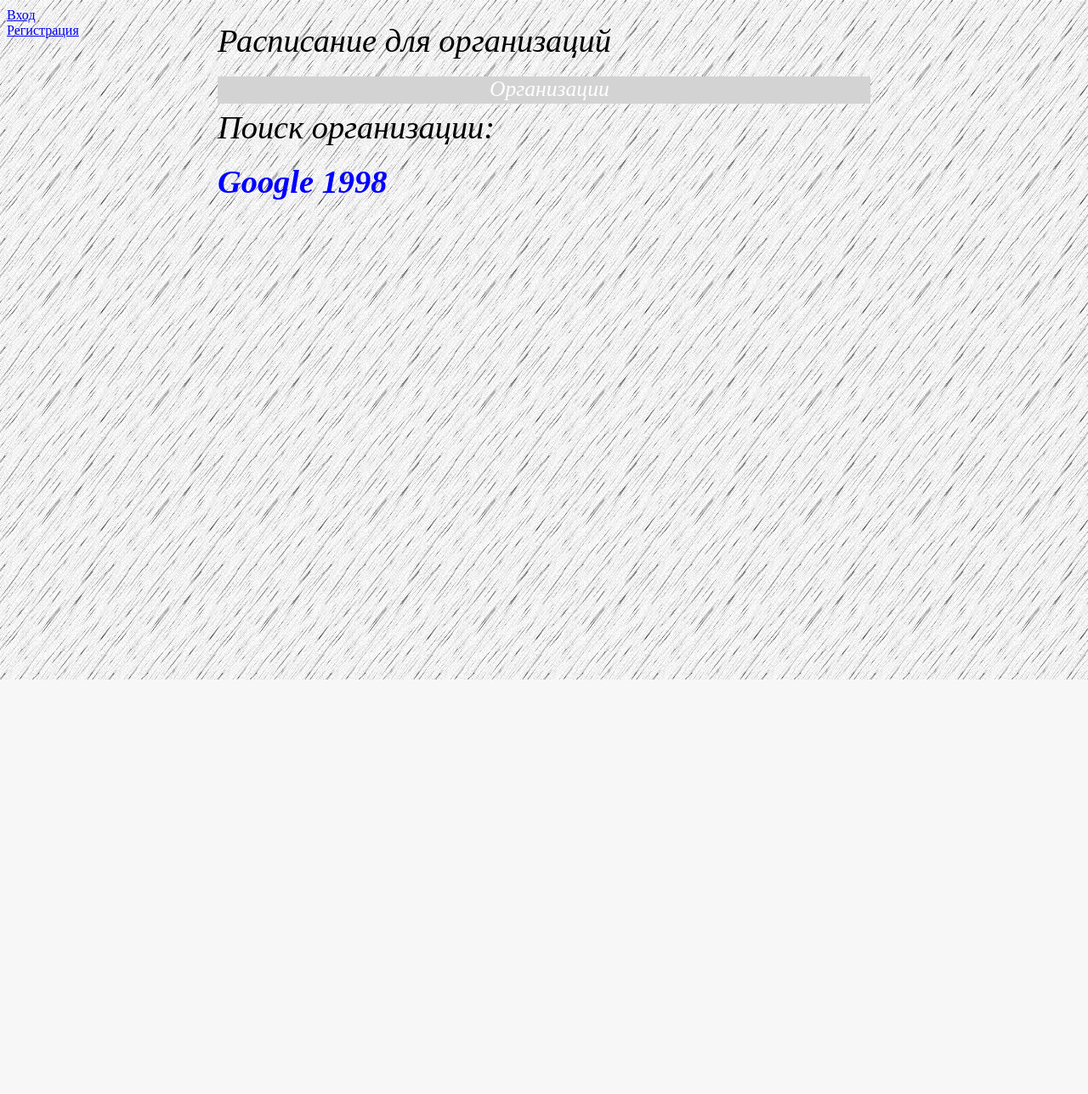
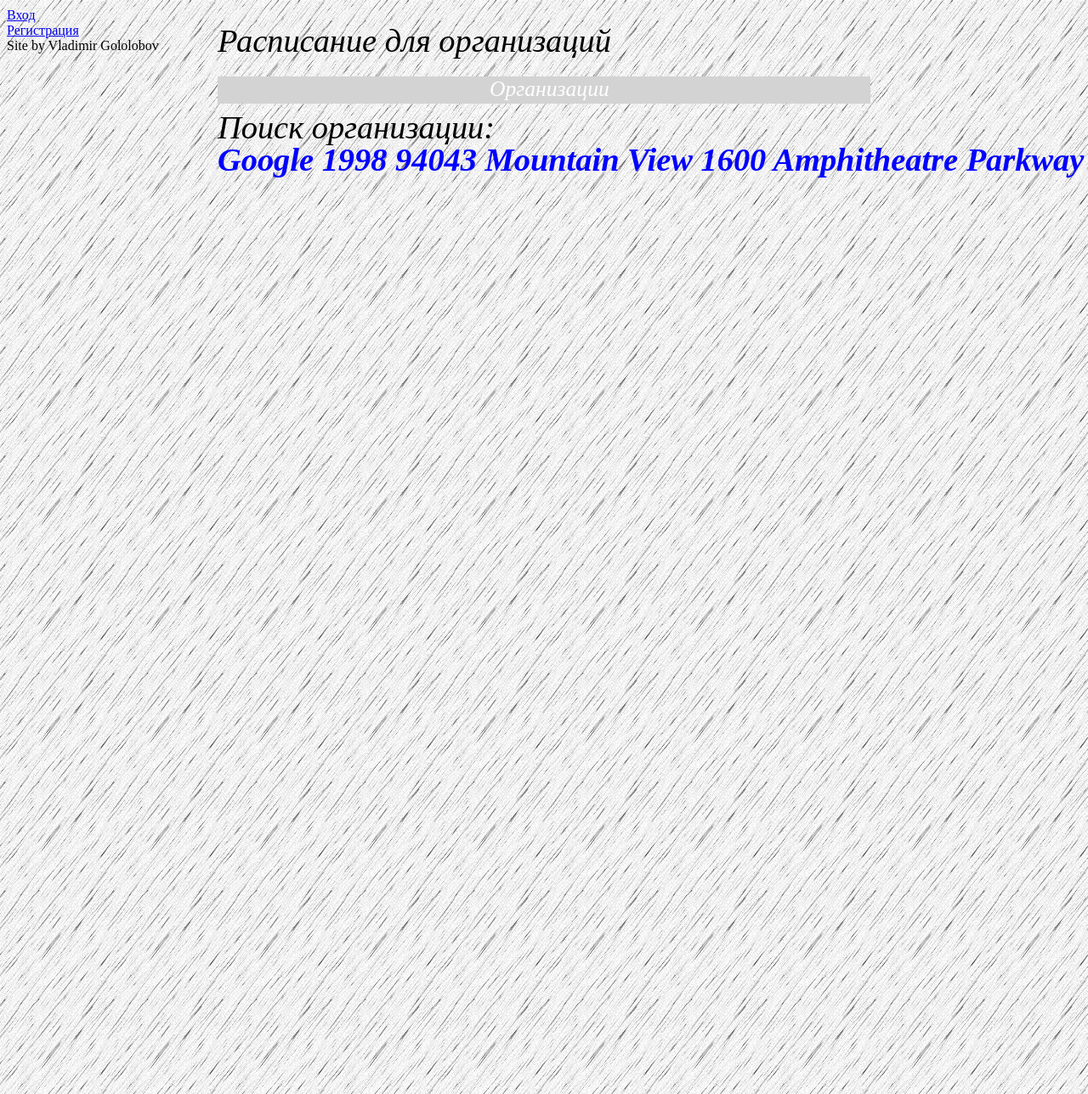
Before and after one commit to blakexdd/INF_course_job, a Django app: page /organizations/48/ in a window 1280 px wide. Shown: the whole page at 85% size. Before the commit the page ends 800 px from the top, so only its background shows below. Run offline with Django 3.2, Linux system fonts and the light colour scheme; data comes from the database, SQL or seed files in the repository; both versions use the stored data as it was after the commit.

Commit message:
Added automatic changes check
Here i added loading information of organization from json file. When we run project, programme automaticly checking for changes in json database and if anyone occurs, it update's data

```diff
--- a/organizations/models.py
+++ b/organizations/models.py
@@ -4,5 +4,14 @@
 # Create your models here.
 
 class Organization(models.Model):
+    # creating name of organization
     name = models.CharField(max_length=20)
+
+    # creating year of establishing organiazation
     year_of_est = models.CharField(max_length=10)
+
+    # creating location of organization
+    location = models.CharField(max_length=40, default='St. Petersburg')
+
+    # creating brief description of organization
+    brief_description = models.CharField(max_length=150, default='Some organization')
--- a/organizations/views.py
+++ b/organizations/views.py
@@ -1,21 +1,67 @@
 from django.shortcuts import get_object_or_404, render
-from django.template import RequestContext
 from .models import Organization
+import json
+
+# creating organizations from json file
+with open("package.json") as packege:
+    # assigning data from json file
+    # to data variable
+    data = json.load(packege)
+
+    # loading Organiations
+    existing_organizations = Organization.objects.all()
+
+    # creating list of existing organizations
+    existing_orgs_names = []
+    for existing_org in existing_organizations:
+        existing_orgs_names.append(existing_org.name)
+
+    print(existing_orgs_names)
+
+    # going through all organizations in
+    # json data base and checking if we updated
+    # and loaded all organizations
+    # if we don't find name of organizations that placed in json file
+    # at our site, we add this record and if we find a name
+    # we simply update previous object, so each time when we start our
+    # server, organizations data base updates
+    for new_organization in data['organizations']:
+        if new_organization['name'] not in existing_orgs_names:
+            # print(new_organization['name'], 'is not in existing organizations')
+            # if organization doesn't exist, add new organization
+            new_org = Organization(name=new_organization['name'], year_of_est=new_organization['year_of_establishing'],
+                                   location='{} {} {}'.format(new_organization['location']['index'],
+                                                              new_organization['location']['city'],
+                                                              new_organization['location']['adress']))
+            new_org.save()
+        else:
+            # print(new_organization['name'], 'is in EXISTING organizations')
+            # print('new year_of_est: ', new_organization['year_of_establishing'])
+            # if organizations exists, modify it's fields
+            Organization.objects.filter(name=new_organization['name']).update(year_of_est=new_organization['year_of_establishing'],
+                                                                              location='{} {} {}'.format(new_organization['location']['index'],
+                                                             new_organization['location']['city'],
+                                                              new_organization['location']['adress']))
+            #print(Organization.objects.filter(name=new_organization['name']))
 
 
-# Create your views here.
 
+# view function for organizations
 def orgs(request):
     orgs = Organization.objects.all()
     return render(request, 'organizations/organizations.html',
                               {'organizations': orgs})
 
+# view function for particular organization
 def one_org(request, org_id):
+    # assigning Organization object to org variable
     org = get_object_or_404(Organization, pk=org_id)
 
+    # creating dict with organization fields
     vars = dict(
         name = org.name,
-        year_of_est = org.year_of_est
+        year_of_est = org.year_of_est,
+        location = org.location
     )
 
     return render(request, 'organizations/one_org.html', vars)
--- a/static/css/style.css
+++ b/static/css/style.css
@@ -1,11 +1,17 @@
 body {
  background-color: #000;
  background-image: url("../images/pages_bg.png");
+    height: 100vw;
+}
+
+html
+{
+    height: 100vw;
 }
 
 table
 {
-    position: fixed;
+    position: absolute;
     left: 20vw;
     top: 15vw;
     right: 20vw;
@@ -24,9 +30,9 @@
 
 #organizations-1
 {
-    position: fixed;
+    position: absolute;
     left: 20vw;
-    top: 20vw;
+    top: 13vw;
     font-size: 3vw;
     font-family: "Times New Roman", sans-serif;
     font-style: italic;
@@ -35,15 +41,16 @@
 
 #organizations_rectangles
 {
+    position: absolute;
     width: 30vw;
     height: 3vw;
 }
 
 #rectangle
 {
+    position: absolute;
     width: 60vw;
     height: 2.5vw;
-    position: fixed;
     top: 7vw;
     left: 20vw;
     background: lightgray;
@@ -51,7 +58,7 @@
 
 .header_text
 {
-    position: fixed;
+    position: absolute;
     left: 20vw;
     top: 2vw;
     font-size: 3vw;
@@ -62,7 +69,7 @@
 
 .find_text
 {
-    position: fixed;
+    position: absolute;
     left: 20vw;
     top: 10vw;
     font-size: 3vw;
@@ -73,7 +80,7 @@
 
 .main_bar_text
 {
-    position: fixed;
+    position: absolute;
     left: 45vw;
     top: 7vw;
     font-size: 2vw;
--- a/templates/index.html
+++ b/templates/index.html
@@ -14,7 +14,6 @@
 <style type="text/css">
    .organization {
        display: table;
-       position: fixed;
     left: 20vw;
     top: 15vw;
     font-size: 3vw;
@@ -40,8 +39,8 @@
 <div class="main_bar_text">Организации</div>
 {% endblock %}
 
-<div class="organization">
 {% block content %}
+    <div class="organization">
     <table>
     {% for org in organizations %}
         {% if org.1.id == -1 %}
@@ -86,8 +85,9 @@
         {% endif %}
     {% endfor %}
     </table>
+    </div>
 {% endblock %}
-</div>
+
 
 {% block auth %}
 <div style="width:100%; height:1px; clear:both;"></div>
@@ -102,5 +102,10 @@
     {% endif %}
 {% endblock %}
 
+{% block footer %}
+<footer>
+Site by Vladimir Gololobov
+</footer>
+{% endblock %}
 </body>
 </html>
--- a/templates/organizations/one_org.html
+++ b/templates/organizations/one_org.html
@@ -7,8 +7,11 @@
 </head>
 <body>
 {% block content %}
+    <div id="organizations-1">
    <b> {{ name }} </b>
    <b>{{ year_of_est }}</b>
+    <b>{{ location }}</b>
+    </div>
 {% endblock %}
 </body>
 </html>
```
Also changed, not shown: package.json (+63 -53 lines), db.sqlite3, organizations/migrations/0002_auto_20191201_1404.py (added).
